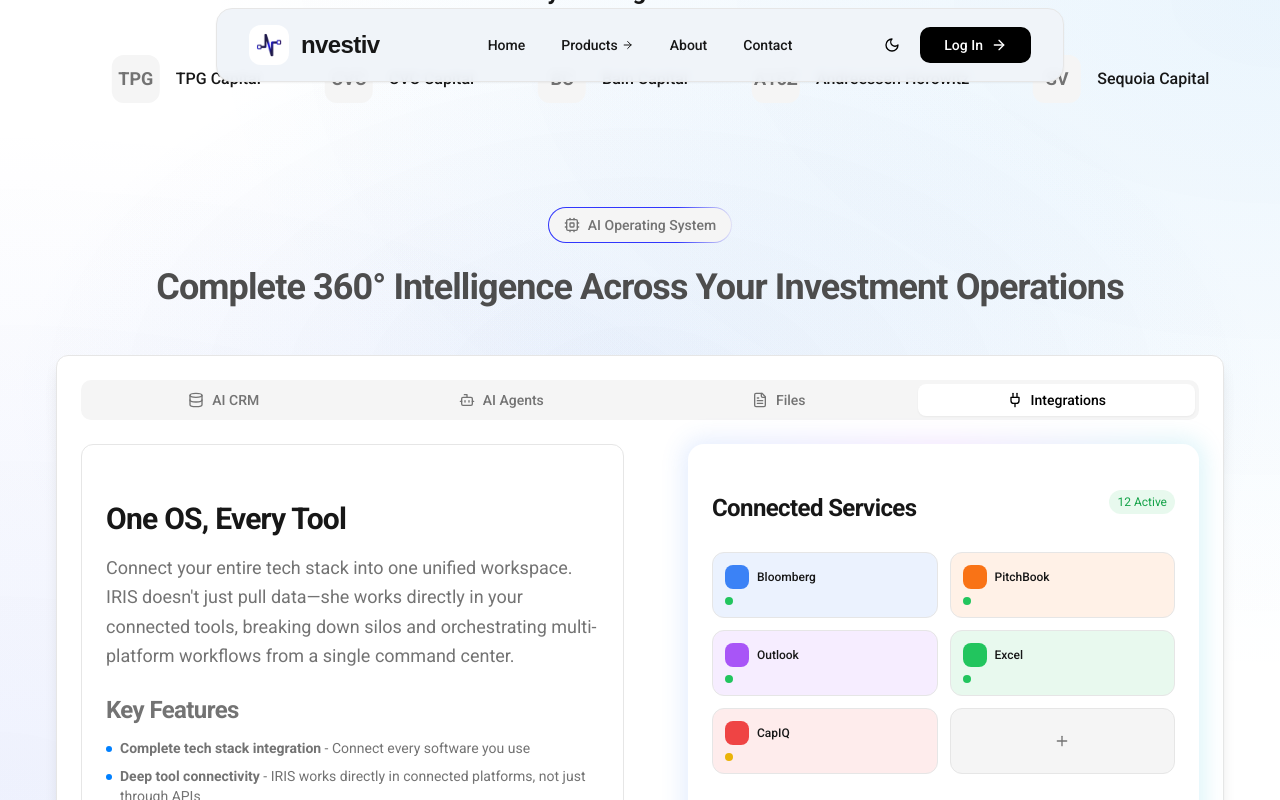
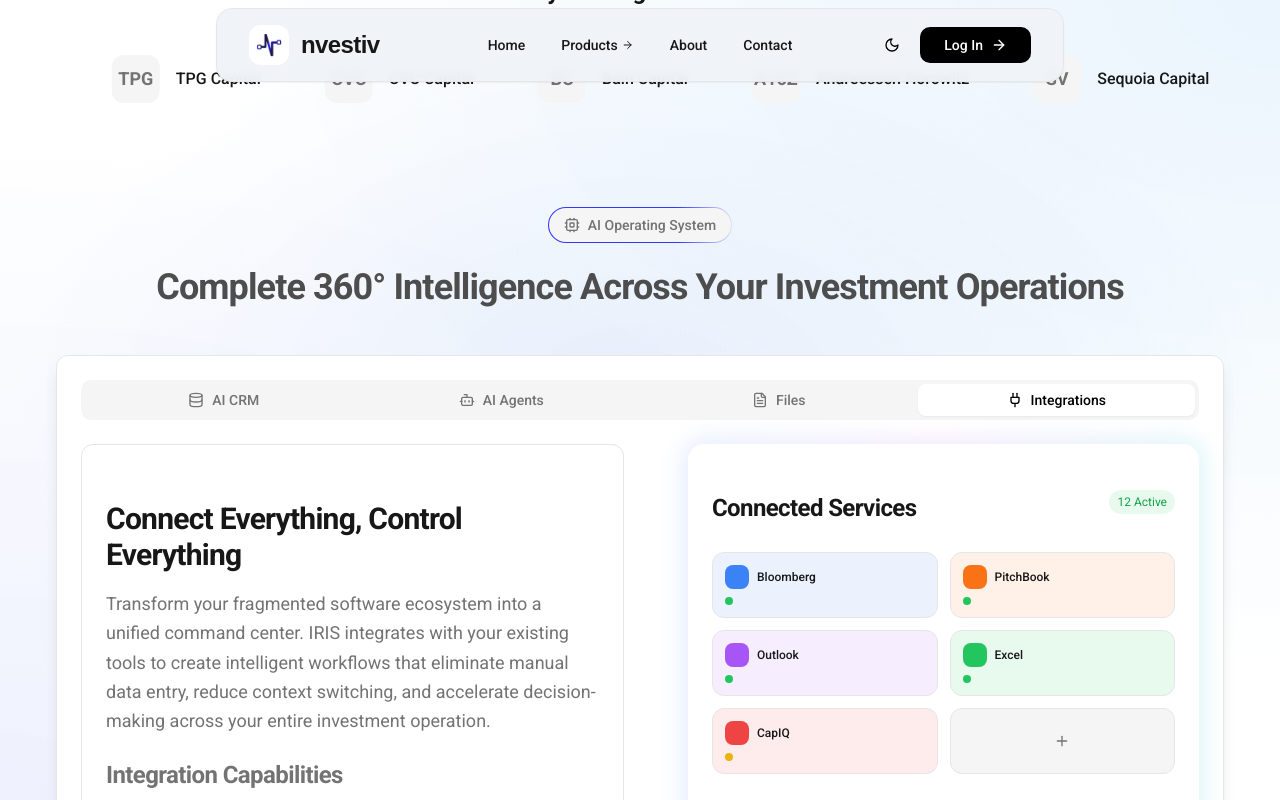
Before and after one commit to saadhassan90/nvestiv, a React (Vite) app: page / in a window 1280 px wide. Both pictures are taken after a click on the tab "Integrations". Shown: the part 893-1693 px from the top of the page. Built offline with nearby package versions, Linux system fonts and the light colour scheme.

Commit message:
Adjust integrations tab copy

```diff
--- a/src/pages/HomePage.tsx
+++ b/src/pages/HomePage.tsx
@@ -768,36 +768,36 @@ const HomePage = () => {
                     <div className="grid lg:grid-cols-2 gap-8 items-stretch">
                        <div className="space-y-6 flex flex-col justify-between border border-border rounded-xl p-6 h-full min-h-[500px]">
                          <div>
-                           <h3 className="h3 mb-4 text-card-heading">One OS, Every Tool</h3>
+                            <h3 className="h3 mb-4 text-card-heading">Connect Everything, Control Everything</h3>
                             <p className="text-lg leading-relaxed mb-6 text-muted-foreground">
-                             Connect your entire tech stack into one unified workspace. IRIS doesn't just pull data—she works directly in your connected tools, breaking down silos and orchestrating multi-platform workflows from a single command center.
+                              Transform your fragmented software ecosystem into a unified command center. IRIS integrates with your existing tools to create intelligent workflows that eliminate manual data entry, reduce context switching, and accelerate decision-making across your entire investment operation.
                             </p>
 
                              <div className="space-y-3 mb-6">
-                              <h4 className="font-semibold text-muted-foreground">Key Features</h4>
+                               <h4 className="font-semibold text-muted-foreground">Integration Capabilities</h4>
                               <ul className="space-y-2 text-sm text-muted-foreground">
                                 <li className="flex items-start gap-2">
                                   <div className="w-1.5 h-1.5 bg-primary rounded-full mt-2 flex-shrink-0"></div>
-                                 <span><strong>Complete tech stack integration</strong> - Connect every software you use</span>
+                                  <span><strong>Native platform integration</strong> - Connect Bloomberg, PitchBook, CapIQ, and 200+ tools</span>
                                 </li>
                                 <li className="flex items-start gap-2">
                                   <div className="w-1.5 h-1.5 bg-primary rounded-full mt-2 flex-shrink-0"></div>
-                                 <span><strong>Deep tool connectivity</strong> - IRIS works directly in connected platforms, not just through APIs</span>
+                                  <span><strong>Intelligent data synchronization</strong> - Real-time updates across all connected systems</span>
                                 </li>
                                 <li className="flex items-start gap-2">
                                   <div className="w-1.5 h-1.5 bg-primary rounded-full mt-2 flex-shrink-0"></div>
-                                 <span><strong>Cross-platform workflows</strong> - Bridge data silos and create seamless pathways</span>
+                                  <span><strong>Automated workflow orchestration</strong> - Chain actions across multiple platforms seamlessly</span>
                                 </li>
                                 <li className="flex items-start gap-2">
                                   <div className="w-1.5 h-1.5 bg-primary rounded-full mt-2 flex-shrink-0"></div>
-                                 <span><strong>Multi-tool orchestration</strong> - Engage multiple systems to complete complex tasks</span>
+                                  <span><strong>Single source of truth</strong> - Unified view of all deal data, contacts, and activities</span>
                                 </li>
                               </ul>
                             </div>
 
                              <Button variant="default">
                                <Plug className="h-4 w-4 mr-2" />
-                              See Available Integrations
+                               Explore Integration Library
                             </Button>
                          </div>
                       </div>
```
Lines whose indentation alone changed are shown as unchanged.
